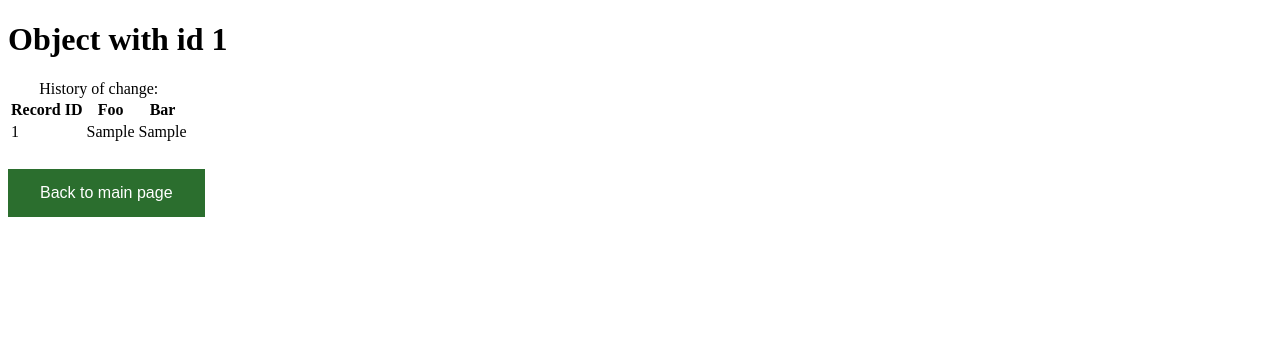
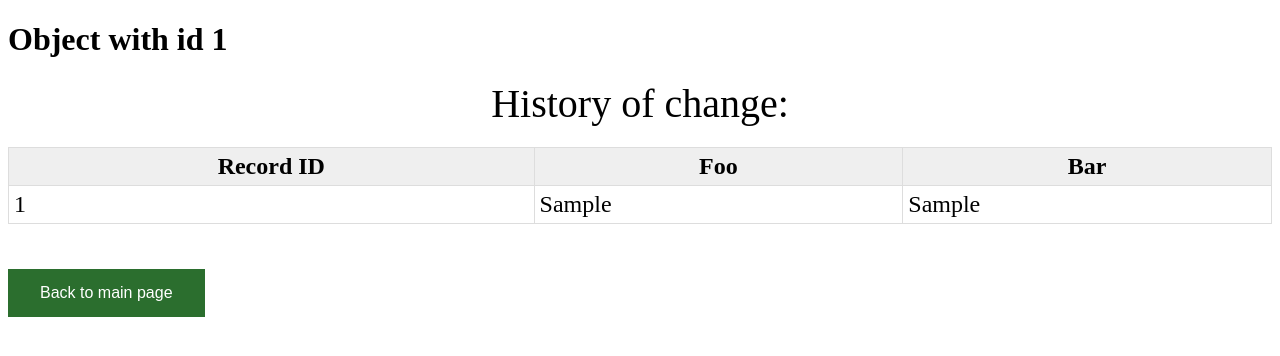
Before and after one commit to rufus20145/production_practice, a FastAPI app: page /objects/1 in a window 1280 px wide. Shown: the top 356 px of the page. Run offline with FastAPI, Linux system fonts and the light colour scheme; tables that the repository leaves empty hold one stand-in row (Sample ...).

Commit message:
Обновлены стили на ещё одной странице

```diff
--- a/templates/object.html
+++ b/templates/object.html
@@ -3,13 +3,14 @@
   <head>
     <title>One object by id</title>
     <link rel="stylesheet" href="/static/css/main.css" />
+    <link rel="stylesheet" href="/static/css/table.css" />
   </head>
   <body>
     <h1>Object with id {{ entity_id }}</h1>
 
     {% if entities %}
-      <table>
-        <caption>History of change:</caption>
+      <table class="table">
+        <caption style="font-size: 40px; padding-bottom: 20px;">History of change:</caption>
         <tr>
           <th>Record ID</th>
           <th>Foo</th>
```
